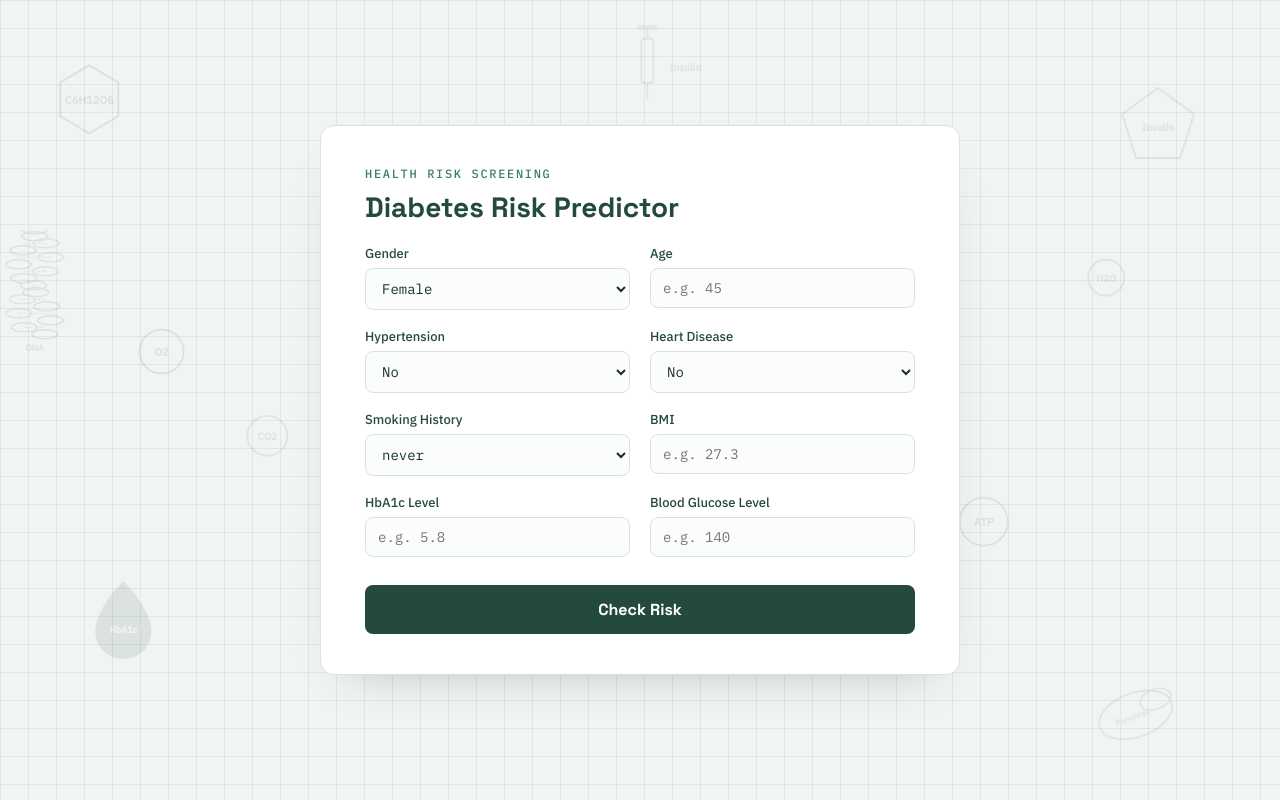
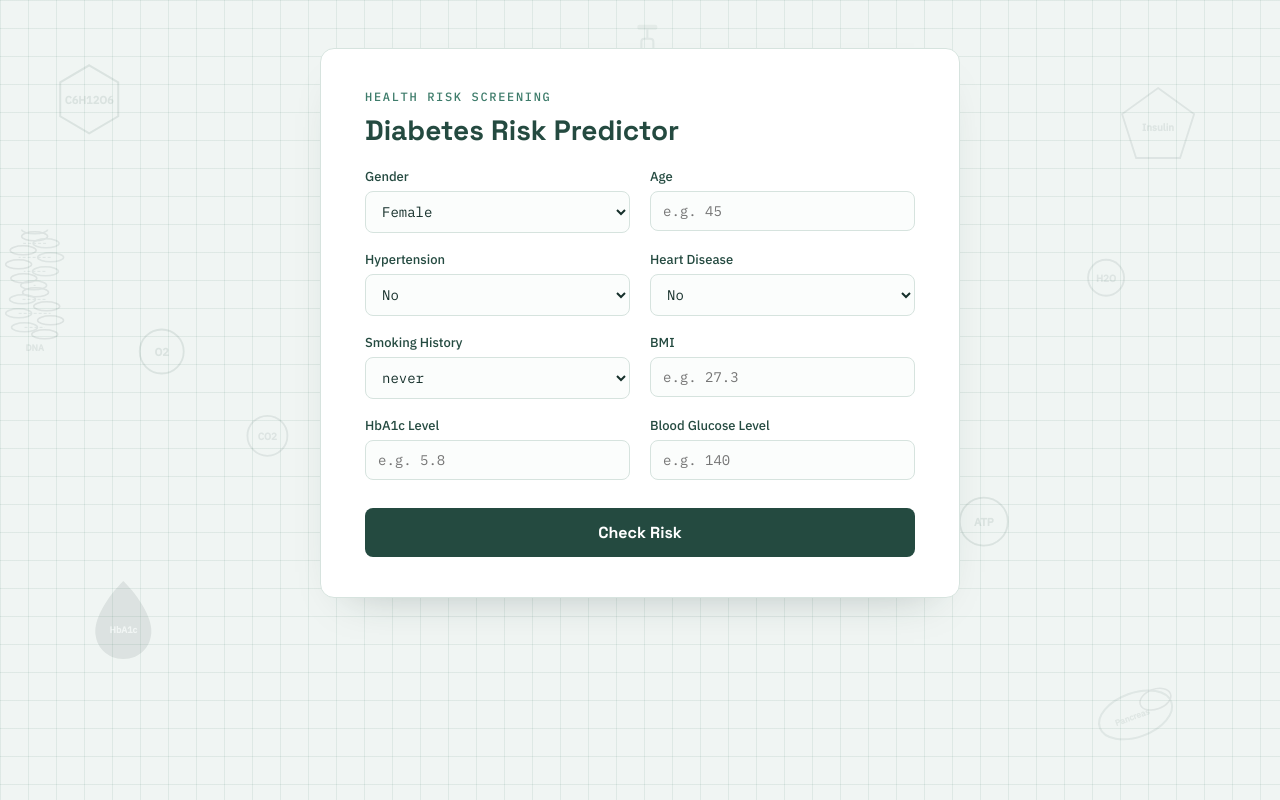
Before and after one commit to emilia-kop/diabetes_predictor, a Flask app: page / in a window 1280 px wide. Run offline with Flask 3, Linux system fonts and the light colour scheme; parts of the project's set-up code (start-up, migrations or seed data) failed here and were passed over.

Commit message:
Restore CSS styles and animations
Restored CSS variables, styles, and animations for layout and elements.

```diff
--- a/static/style.css
+++ b/static/style.css
@@ -24,7 +24,6 @@ body {
   display: flex;
   flex-direction: column;
   align-items: center;
-  justify-content: center;
   position: relative;
   overflow-x: hidden;
 }
@@ -59,7 +58,7 @@ body {
   padding: 40px 44px;
   max-width: 640px;
   width: calc(100% - 48px);
-  margin: 32px 0;
+  margin: 48px 0 60px;
   box-shadow: 0 20px 45px -30px rgba(22, 48, 43, 0.35);
   position: relative;
   z-index: 1;
```
